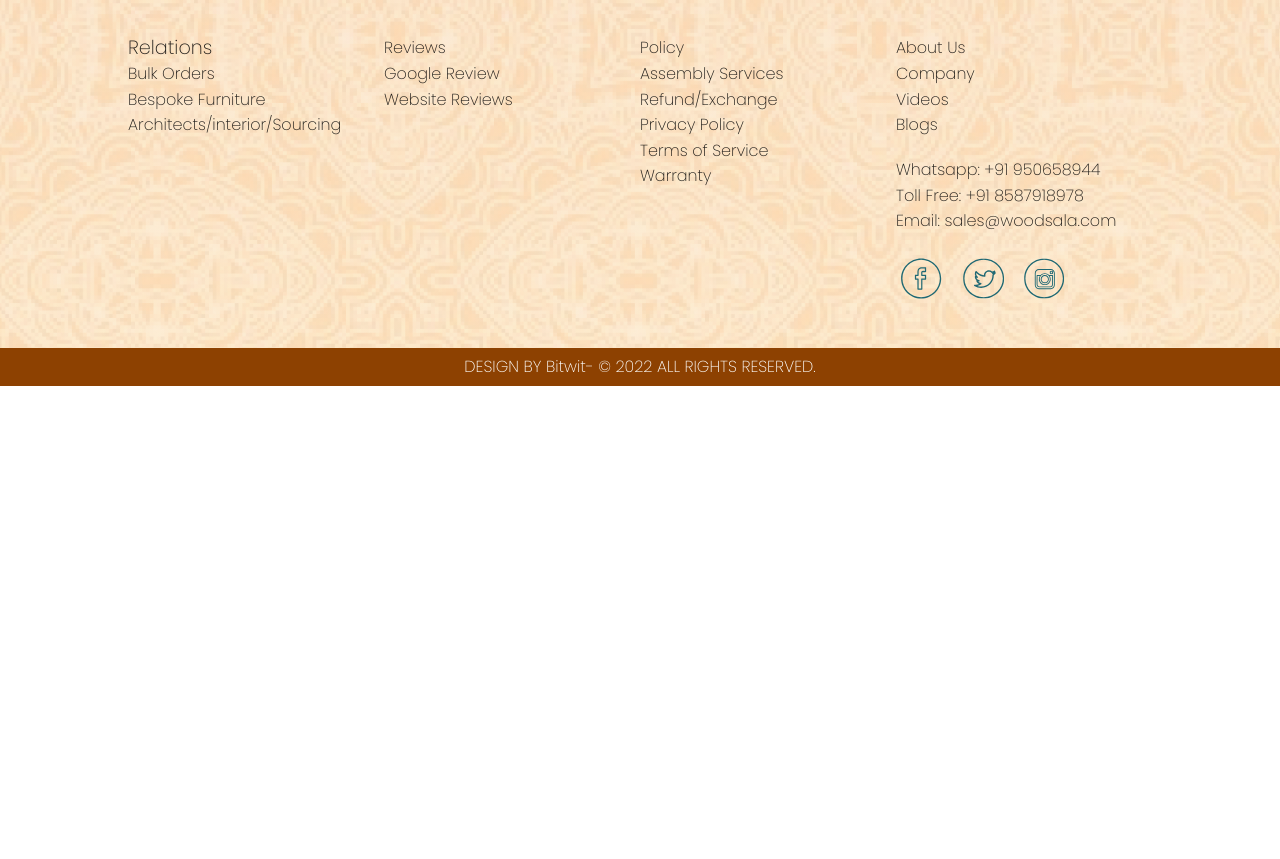
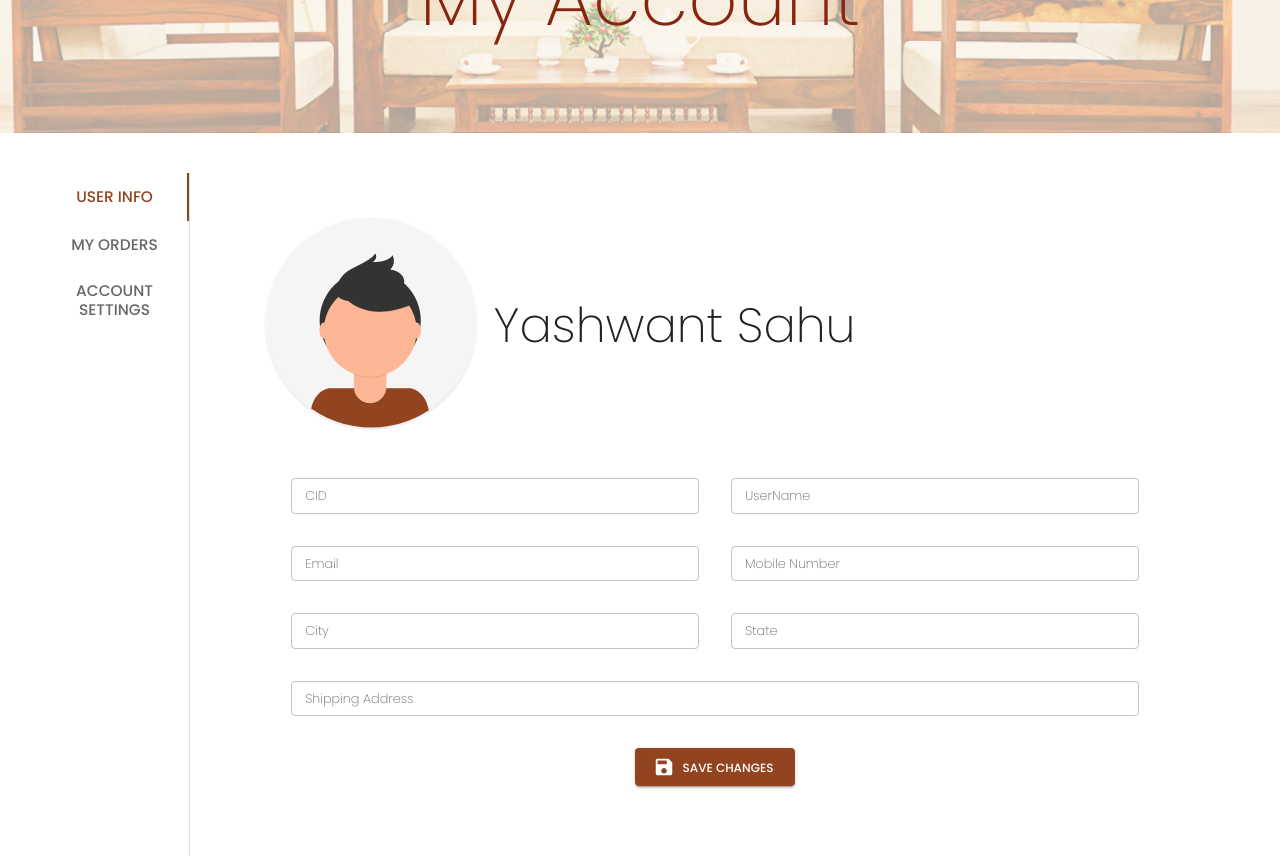
Before and after one commit to bitwittech/woodsala-site-frontend, a React (Create React App) app: page /profile in a window 1280 px wide. Shown: the part 340-1199 px from the top of the page. Before the commit the page ends 800 px from the top, so only its background shows below. Built offline with nearby package versions, Linux system fonts and the light colour scheme.

Commit message:
Customer Dashboard added

```diff
--- a/src/App.js
+++ b/src/App.js
@@ -1,4 +1,4 @@
-import React, { useState } from "react";
+import React, { useEffect } from "react";
 import { BrowserRouter, Routes, Route, useNavigate } from "react-router-dom";
 import "./App.css";
 
@@ -11,6 +11,9 @@ import Navbar from "./components/utility/Navbar"
 import Footer from "./components/utility/Footer"
 import SnakBar from "./components/utility/SnakBar"
 
+// context
+import {Store} from './store/Context'
+import {Auth} from './store/Types'
 
 // components
 import Home from "./components/Home";
@@ -20,6 +23,7 @@ import ProductDetails from "./components/ProductDetails";
 import ContactUs from "./components/ContactUs";
 import Categories from "./components/Categories";
 import EntryPoint from "./components/EntryPoint"
+import Profile from "./components/Profile"
 
 // global theme
 const light = createTheme({
@@ -43,6 +47,20 @@ const light = createTheme({
 
 function App() {
 
+  const {dispatch} = Store();
+
+  // for data persistance
+  useEffect(()=>{
+   if (localStorage.getItem('payload') !== null)
+   {
+      dispatch({
+        type : Auth,
+        payload : JSON.parse(localStorage.getItem('payload'))
+      })
+   }
+  },[])
+
+
   function Path() {
     const history = useNavigate();
 
@@ -57,6 +75,7 @@ function App() {
           <Route path="/details" element={<ProductDetails />}></Route>
           <Route path="/contact" element={<ContactUs />}></Route>
           <Route path="/categories" element={<Categories />}></Route>
+          <Route path="/profile" element={<Profile />}></Route>
         </Routes>
         <Footer />
       </>
--- /dev/null
+++ b/src/asset/css/profile.css
@@ -0,0 +1,35 @@
+.profileTab {
+    font-size: 1.2rem !important;
+}
+
+
+/* CSS for UserProfile */
+
+.form {
+    padding: 2%;
+    padding-left: 5%;
+    padding-right: 5%;
+}
+
+.profilePic {
+    max-width: 25% !important;
+}
+
+.profilePic img {
+    width: 100%;
+}
+
+.profileName {
+    display: flex;
+    align-items: center;
+}
+
+.profileForm {
+    display: flex;
+    justify-content: center;
+    align-items: center;
+    padding: 3%;
+}
+
+
+/* CSS for UserProfile ENDS */
--- a/src/components/EntryPoint.js
+++ b/src/components/EntryPoint.js
@@ -36,8 +36,7 @@ import { register, login } from '../service/service.js'
 
 export default function EntryPoint() {
     // context
-    const { state
-        , dispatch } = Store();
+    const { state, dispatch } = Store();
 
 
 
@@ -212,6 +211,16 @@ export default function EntryPoint() {
                             token: data.data.token
                         }
                     })
+                    // storing the data in localStorage for persistance
+                    localStorage.setItem('payload',JSON.stringify(
+                        {
+                            isAuth: true,
+                            username: data.data.name,
+                            email: data.data.email,
+                            CID: data.data.CID,
+                            token: data.data.token
+                        }
+                    ))
                     handleClose();
                 }
                 else {
--- /dev/null
+++ b/src/components/Profile.js
@@ -0,0 +1,105 @@
+import React from 'react';
+import {
+    Tabs,
+    Tab,
+    Typography,
+    Box,
+    Grid
+} from '@mui/material';
+
+// My components
+import UserInfo from './profileMenu/UserInfo';
+
+//css
+import '../asset/css/profile.css'
+
+const Profile = () => {
+
+    function TabPanel(props) {
+        const { children, value, index, ...other } = props;
+
+        return (
+            <div
+                role="tabpanel"
+                hidden={value !== index}
+                id={`vertical-tabpanel-${index}`}
+                aria-labelledby={`vertical-tab-${index}`}
+                {...other}
+            >
+                {value === index && (
+                    <Box sx={{ p: 3 }}>
+                        <Typography>{children}</Typography>
+                    </Box>
+                )}
+            </div>
+        );
+    }
+
+    function a11yProps(index) {
+        return {
+            id: `vertical-tab-${index}`,
+            'aria-controls': `vertical-tabpanel-${index}`,
+        };
+    }
+
+    const [value, setValue] = React.useState(0);
+
+    const handleChange = (event, newValue) => {
+        setValue(newValue);
+    };
+
+
+    return (
+        <>
+            <title>Profile</title>
+
+            {/* Banner */}
+            <Grid container className="cartBanner">
+                <Grid item xs={12}>
+                    <Typography variant="h1">My Account</Typography>
+                </Grid>
+            </Grid>
+            {/* Banner Ends */}
+            {/* tab starts */}
+            <Grid container sx={{ p: 1, pl: 5, pr: 5 }}>
+
+                <Grid item xs={12} sx={
+                    { p: 2 }
+                }>
+
+                </Grid>
+                <Grid item xs={12} md={1.5}>
+                    <Tabs
+                        orientation={window.innerWidth > 800 ? 'vertical' : 'horizontal'}
+                        variant="scrollable"
+                        value={value}
+                        onChange={handleChange}
+                        aria-label="Vertical tabs example"
+                        sx={{ borderRight: 1, borderColor: 'divider', height : '100%' }}
+                    >
+                        <Tab className='profileTab' label="User Info" {...a11yProps(0)} />
+                        <Tab className='profileTab' label="My Orders" {...a11yProps(1)} />
+                        <Tab className='profileTab' label="Account Settings" {...a11yProps(2)} />
+                    </Tabs>
+
+                </Grid>
+                <Grid item xs={12} md={10.5}>
+                    <TabPanel value={value} index={0}>
+                        <UserInfo />
+                    </TabPanel>
+                    <TabPanel value={value} index={1}>
+                        Item Two
+                    </TabPanel>
+                    <TabPanel value={value} index={2}>
+                        Item Three
+                    </TabPanel>
+
+                </Grid>
+            </Grid>
+            {/* tab ends */}
+
+        </>
+    );
+}
+
+export default Profile;
--- /dev/null
+++ b/src/components/profileMenu/UserInfo.js
@@ -0,0 +1,46 @@
+import React from 'react';
+import '../../asset/css/profile.css'
+import {
+    Grid,
+    Box,
+    Button,
+    TextField,
+    Typography
+} from '@mui/material';
+//icon
+import SaveIcon from '@mui/icons-material/Save';
+// image
+import avatar from '../../asset/images/profile/avatar.svg'
+
+const UserInfo = () => {
+    return (
+        <form method='post' class='form' enctype='multipart/form-data'>
+            <Grid container spacing={2}>
+                <Grid item xs={12}>
+                    <Grid className='profileName' spacing={2} container >
+                        <Grid className='profilePic' item xs={12} md = {6}>
+                            <img src={avatar} alt='ProfilePic'></img>
+                        </Grid>
+                        <Grid item xs={12} md = {6}>
+                            <Typography variant='h2'>Yashwant Sahu</Typography>
+                        </Grid>
+                    </Grid>
+                </Grid>
+                <Grid item xs={12}>
+                    <Grid container className='profileForm' spacing={4} >
+                        <Grid item xs={12} md={6} ><TextField size='small' fullWidth variant='outlined' name='' type='text' label='CID' /></Grid>
+                        <Grid item xs={12} md={6} ><TextField size='small' fullWidth variant='outlined' name='' type='text' label='UserName' /></Grid>
+                        <Grid item xs={12} md={6} ><TextField size='small' fullWidth variant='outlined' name='' type='email' label='Email' /></Grid>
+                        <Grid item xs={12} md={6} ><TextField size='small' fullWidth variant='outlined' name='' type='number' label='Mobile Number' /></Grid>
+                        <Grid item xs={12} md={6} ><TextField size='small' fullWidth variant='outlined' name='' type='text' label='City' /></Grid>
+                        <Grid item xs={12} md={6} ><TextField size='small' fullWidth variant='outlined' name='' type='text' label='State' /></Grid>
+                        <Grid item xs={12}  ><TextField fullWidth variant='outlined' size='small' name='' value='' type='text' label='Shipping Address' /></Grid>
+                        <Grid item xs={12} ><center><Button startIcon={<SaveIcon />} size="large" variant='contained'>Save Changes</Button></center></Grid>
+                    </Grid>
+                </Grid>
+            </Grid>
+        </form>
+    );
+}
+
+export default UserInfo;
--- a/src/components/utility/Navbar.js
+++ b/src/components/utility/Navbar.js
@@ -48,7 +48,7 @@ import { LogBox } from '../../store/Types'
 export default function Navbar(props) {
   const [Ham, setHam] = useState(false);
 
-  const { dispatch } = Store();
+  const { state, dispatch } = Store();
 
   const navBarComponent = ["/", "/checkout"];
 
@@ -57,6 +57,8 @@ export default function Navbar(props) {
   };
 
   const handleLog = () => {
+    state.Auth.isAuth ?
+      props.history('/profile') :
       dispatch(
         {
           type: LogBox,
@@ -66,7 +68,9 @@ export default function Navbar(props) {
           }
         }
       )
+
   }
+
 
   return (
     <>
--- a/src/store/Reducer.js
+++ b/src/store/Reducer.js
@@ -3,7 +3,7 @@ import { Auth, LogBox, Notify } from './Types'
 export const globalSwitch = (state, action) => {
   switch (action.type) {
     case Auth:
-      console.log(action.payload)
+      // console.log(action.payload)
       return { ...state, Auth: { ...action.payload } };
     case LogBox:
       return { ...state, LogBox: { ...action.payload } }
```
Also changed, not shown: src/asset/images/profile/avatar.svg (added). Lines whose indentation alone changed are shown as unchanged.
